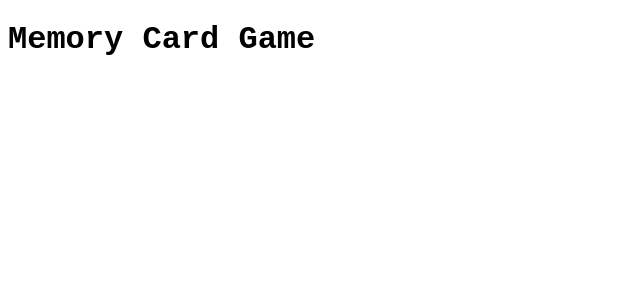
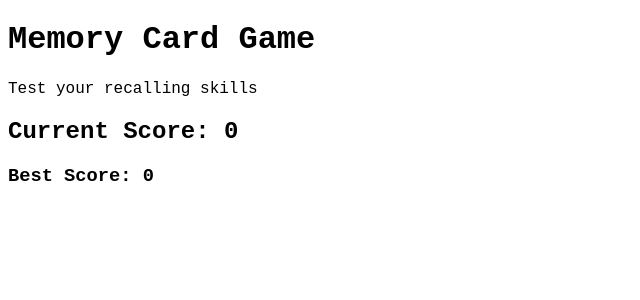
Before and after one commit to NirvaanBal/memory-game, a React (Vite) app: page / in a window 1280 px wide. Shown: the top 300 px of the page, without its empty margins (0-640 px from the left). Built offline with nearby package versions, Linux system fonts and the light colour scheme.

Commit message:
Create Header and Scoreboard components

```diff
--- a/src/App.jsx
+++ b/src/App.jsx
@@ -1,5 +1,13 @@
+import Header from './components/Header';
+import Scoreboard from './components/Scoreboard';
+
 function App() {
-  return <h1>Memory Card Game</h1>;
+  return (
+    <>
+      <Header />
+      <Scoreboard />
+    </>
+  );
 }
 
 export default App;
--- /dev/null
+++ b/src/components/Header.jsx
@@ -0,0 +1,10 @@
+function Header() {
+  return (
+    <div className="header">
+      <h1>Memory Card Game</h1>
+      <p>Test your recalling skills</p>
+    </div>
+  );
+}
+
+export default Header;
--- /dev/null
+++ b/src/components/Scoreboard.jsx
@@ -0,0 +1,10 @@
+function Scoreboard() {
+  return (
+    <div className="scoreboard">
+      <h2>Current Score: 0</h2>
+      <h3>Best Score: 0</h3>
+    </div>
+  );
+}
+
+export default Scoreboard;
```
